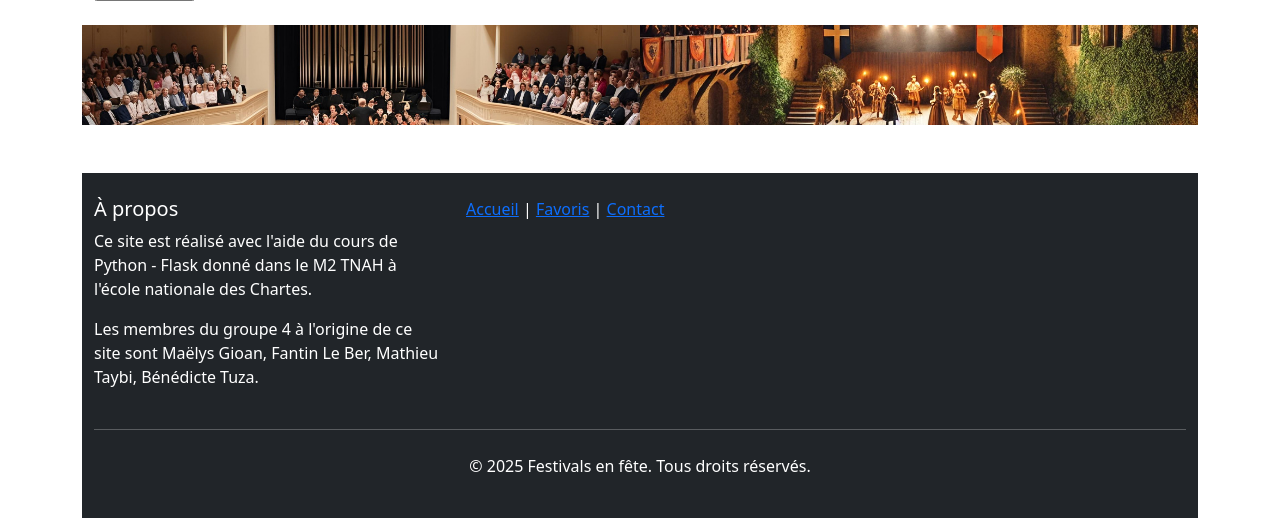
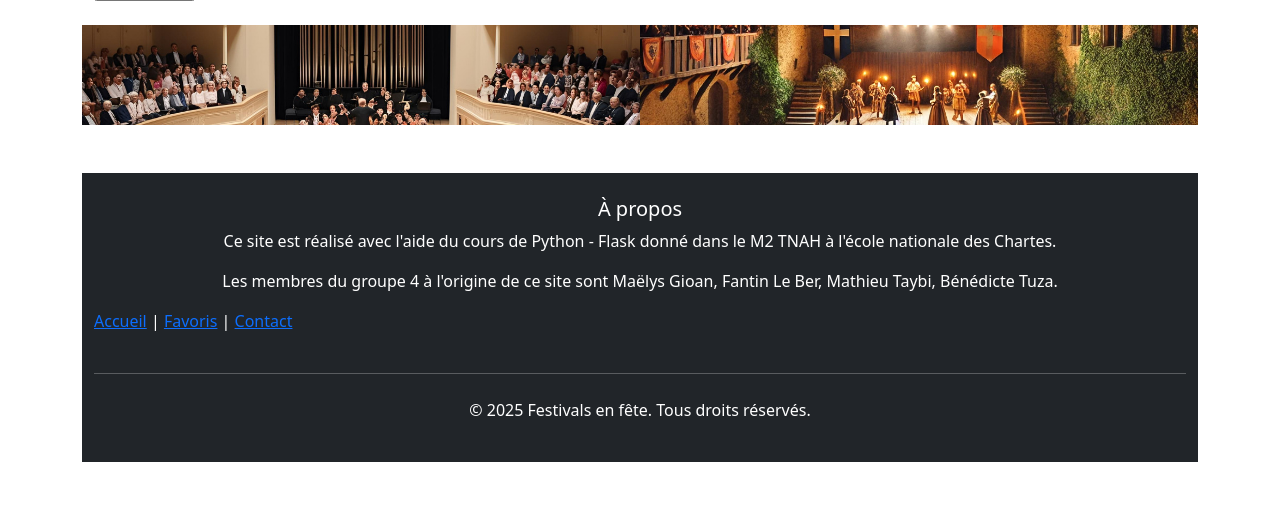
Before and after one commit to May8326/Un-festival-pres-de-chez-moi, a Flask app: page /festivalchezmoi/accueil in a window 1280 px wide. Shown: the part 1287-1805 px from the top of the page. After the commit the page ends 1749 px from the top, so only its background shows below. Run offline with Flask 3, Linux system fonts and the light colour scheme; parts of the project's set-up code (start-up, migrations or seed data) failed here and were passed over; some libraries are stand-ins or nearby versions.

Commit message:
recentré le texte du footer

```diff
--- a/appli/app/templates/partials/footer.html
+++ b/appli/app/templates/partials/footer.html
@@ -1,7 +1,7 @@
 <footer class="bg-dark text-white py-4 mt-5">
     <div class="container">
       <div class="row">
-        <div class="col-md-4">
+        <div class="text-center">
           <h5>À propos</h5>
           <p>Ce site est réalisé avec l'aide du cours de Python - Flask donné dans le M2 TNAH à l'école nationale des Chartes.</p>
           <p>Les membres du groupe 4 à l'origine de ce site sont Maëlys Gioan, Fantin Le Ber, Mathieu Taybi, Bénédicte Tuza.</p>
```
Also changed, not shown: appli/app/statics/images/brick-wall-dark.png (deleted).
